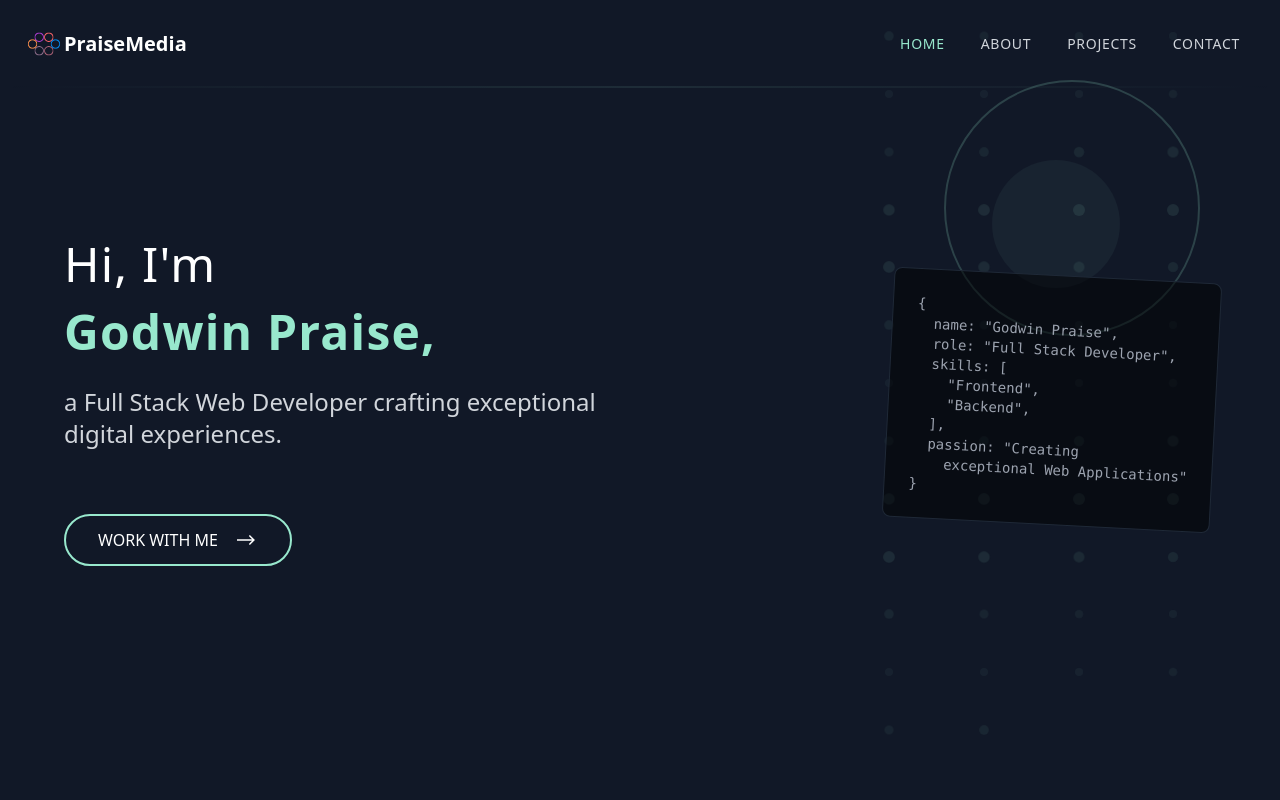
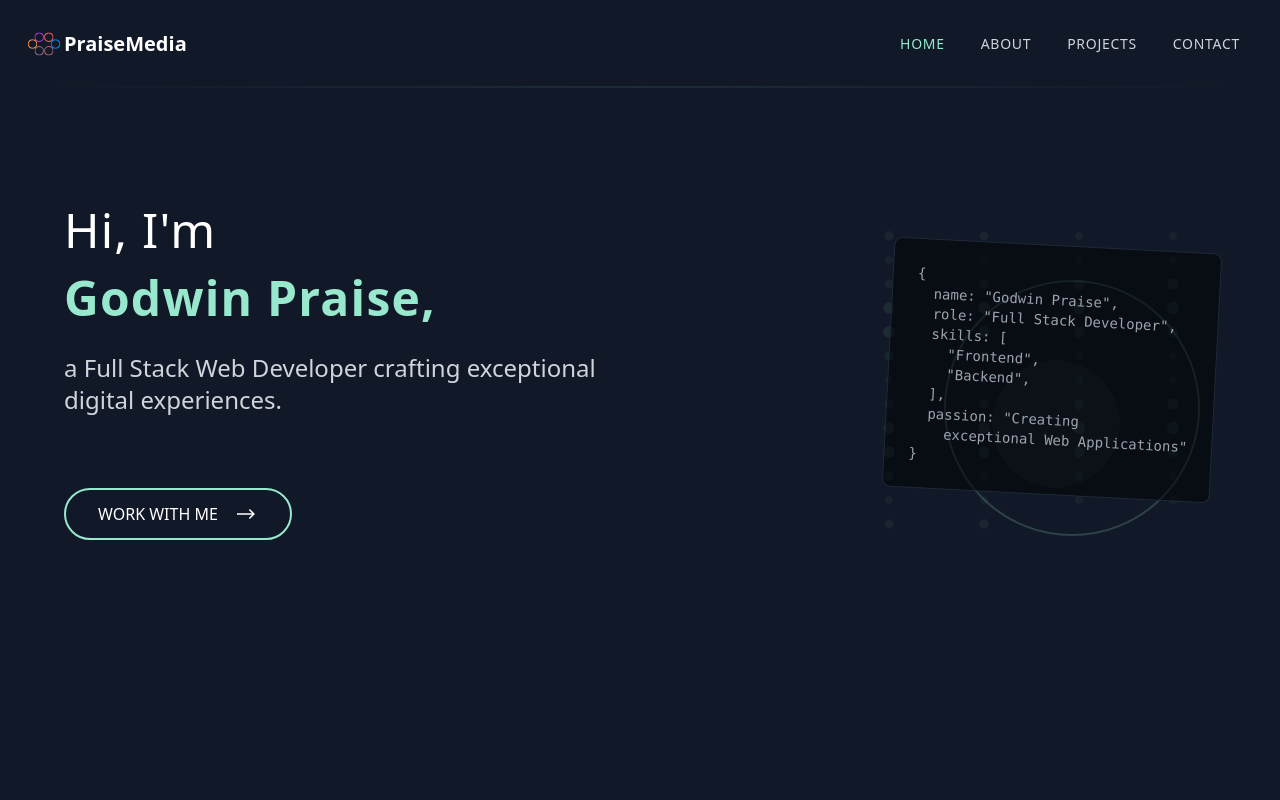
Before and after one commit to kelvinjones1234/porfolio_frontend, a React (Vite) app: page / in a window 1280 px wide. Shown: the top 800 px of the page. Built offline with nearby package versions, Linux system fonts and the light colour scheme.

Commit message:
fixed portrait display

```diff
--- a/src/components/Hero.jsx
+++ b/src/components/Hero.jsx
@@ -33,14 +33,14 @@ const Hero = () => {
       initial="hidden"
       animate="visible"
       variants={containerVariants}
-      className="relative h-screen flex items-center z-[] px-4 sm:px-[2rem] md:px-[4rem] lg:px-[6rem] mx-auto text-white"
+      className="relative flex items-center px-4 sm:px-[2rem] md:px-[4rem] lg:px-[6rem] mx-auto text-white"
     >
       {/* Background decoration */}
       <div className="absolute top-20 right-20 w-64 h-64 border-2 border-[#98e8cd] opacity-20 rounded-full" />
       <div className="absolute top-40 right-40 w-32 h-32 bg-[#98e8cd] opacity-5 rounded-full" />
 
       {/* Grid pattern */}
-      <div className="absolute right-0 top-0 h-screen w-1/3 opacity-10">
+      <div className="absolute right-0 top-0 w-1/3 opacity-10">
         <div className="grid grid-cols-4 gap-4 h-full w-full p-8">
           {[...Array(50)].map((_, i) => (
             <div
@@ -76,7 +76,7 @@ const Hero = () => {
             a Full Stack Web Developer crafting exceptional digital experiences.
           </motion.p>
 
-          <motion.div variants={slideFromLeft} className="mt-8 sm:mt-10">
+          <motion.div variants={slideFromLeft} className="sm:mt-[6vh]">
             <motion.button
               whileHover={{ scale: 1.05, x: 10 }}
               whileTap={{ scale: 0.95 }}
--- a/src/pages/Index.jsx
+++ b/src/pages/Index.jsx
@@ -9,7 +9,7 @@ const Index = () => {
   return (
     <main className="bg-gray-900 min-h-screen">
       <Navbar />
-      <section id="home" className="h-screen">
+      <section id="home" className="min-h-[100vh] top-[25vh] relative">
         <Hero />
       </section>
       <section id="about" className="min-h-screen">
```
